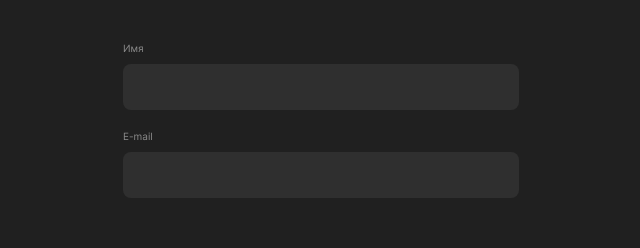
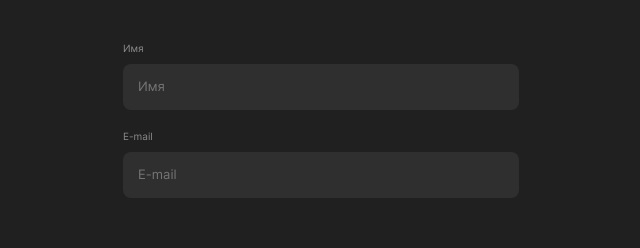
Before and after one commit to ValentinaNovoseletskaya/movies-explorer-frontend, a React (Create React App) app: page /signin in a window 1280 px wide. Shown: the part 175-423 px from the top of the page, without its empty margins (319-959 px from the left). Built offline with nearby package versions, Linux system fonts and the light colour scheme.

Commit message:
update after review

```diff
--- a/src/components/Login/Login.js
+++ b/src/components/Login/Login.js
@@ -22,7 +22,7 @@ function Login() {
                   id={name}
                   name={name}
                   type={type}
-                  placeholder=""
+                  placeholder={placeholder}
                   required={required}
                   minLength={minLength}
                   maxLength={maxLength}
--- a/src/components/Movie/Movie.css
+++ b/src/components/Movie/Movie.css
@@ -10,7 +10,7 @@
     min-height: 218px;
 }
 
-@media (max-width: 1024px) {
+@media (max-width: 1022px) {
     .movie {
         min-height: 257px;
     }
@@ -37,7 +37,7 @@
     max-height: 151px;
 }
 
-@media (max-width: 1024px) {
+@media (max-width: 1022px) {
     .movie__image {
         min-height: 190px;
     }
--- a/src/components/Movies/Movies.css
+++ b/src/components/Movies/Movies.css
@@ -4,7 +4,7 @@
     min-height: 310px;
 }
 
-@media (max-width: 1024px) {
+@media (max-width: 1022px) {
     .movies {
         padding: 20px 30px 78px;
         min-height: 643px;
@@ -26,14 +26,14 @@
     row-gap: 32px;
     max-width: 1140px;
     padding-bottom: 30px;
-    justify-content: center;
 }
 
-@media (max-width: 1024px) {
+@media (max-width: 1022px) {
     .movies__container {
         grid-template-columns: repeat(auto-fit, minmax(339px, 339px));
         column-gap: 30px;
         row-gap: 36px;
+        justify-content: center;
     }
 }
 
--- a/src/components/Profile/Profile.js
+++ b/src/components/Profile/Profile.js
@@ -33,14 +33,14 @@ function Profile({user}) {
             <form className="profile__form">
                 <div className="profile__name  profile__name_underlined">
                     <label className="profile__input-name">Имя</label>
-                    <input className="profile__input" id="name" name="name" type="text" placeholder="" value={formValue.name || '' }
+                    <input className="profile__input" id="name" name="name" type="text" placeholder="Имя" value={formValue.name || '' }
                     onChange={ e=>{
                         setFormValue({...formValue, name: e.target.value})
                     } } />
                 </div>
                 <div className="profile__name">
                     <label className="profile__input-name">E-mail</label>
-                    <input className="profile__input" id="email" name="email" type="email" placeholder="" value={formValue.email || '' }
+                    <input className="profile__input" id="email" name="email" type="email" placeholder="E-mail" value={formValue.email || '' }
                     onChange={ e=>{
                     setFormValue({...formValue, email: e.target.value})
                     } } />
--- a/src/components/Search/Search.css
+++ b/src/components/Search/Search.css
@@ -3,7 +3,7 @@
     padding: 70px 70px 48px;
 }
 
-@media (max-width: 1024px) {
+@media (max-width: 1022px) {
     .search {
         padding: 75px 30px 55px;
     }
@@ -58,7 +58,7 @@
     gap: 14px;
 }
 
-@media (max-width: 1024px) {
+@media (max-width: 1022px) {
     .search__shorts {
         padding: 30px 0 55px;
         flex-direction: row-reverse;
@@ -81,6 +81,7 @@
     width: 36px;
     height: 20px;
     margin: 0;
+    cursor: pointer;
 }
 
 .search__shorts-button:checked {
--- a/src/components/Signup/Signup.js
+++ b/src/components/Signup/Signup.js
@@ -22,7 +22,7 @@ function Signup() {
               id={name}
               name={name}
               type={type}
-              placeholder=""
+              placeholder={placeholder}
               required={required}
               minLength={minLength}
               maxLength={maxLength}
--- a/src/components/Student/Student.css
+++ b/src/components/Student/Student.css
@@ -168,5 +168,6 @@
     .student__photo {
         max-width: 292px;
         max-height: 352px;
+        margin: 0 auto;
     }
 }
```
